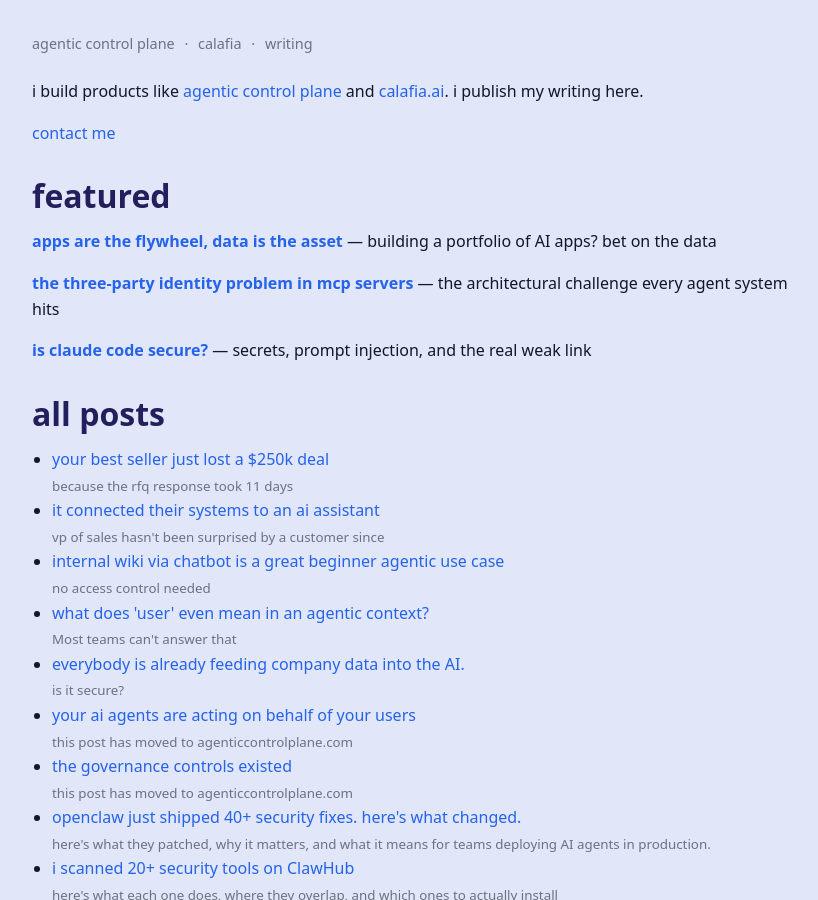
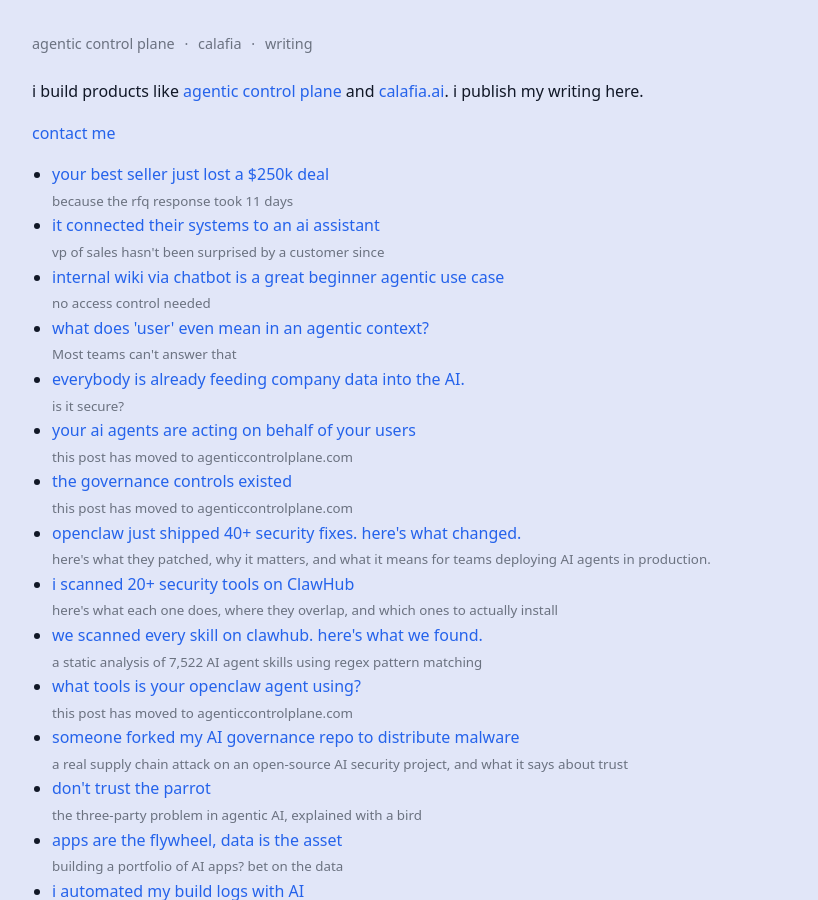
Before and after one commit to davidcrowe/reducibl.com, a Jekyll site: the page built from writing.md, in a window 1280 px wide and 900 px high. Shown: the whole window, without its empty margins (228-1046 px from the left). Built offline with Jekyll 4.4.1, drawn with Linux system fonts in a browser that asks for light colours.

Commit message:
remove featured and all-posts headings; just the post list + subscribe

```diff
--- a/writing.md
+++ b/writing.md
@@ -7,16 +7,6 @@ description: "i build products like agentic control plane and calafia.ai. i publ
 i build products like [agentic control plane](https://agenticcontrolplane.com) and [calafia.ai](https://calafia.ai). i publish my writing here.
 
 <p style="color: var(--muted);"><a href="https://www.linkedin.com/in/mrdavidcrowe">contact me</a></p>
-
-## featured
-
-[**apps are the flywheel, data is the asset**](/writing/apps-are-the-flywheel-data-is-the-asset) — building a portfolio of AI apps? bet on the data
-
-[**the three-party identity problem in mcp servers**](/writing/the-three-party-identity-problem-in-mcp-servers) — the architectural challenge every agent system hits
-
-[**is claude code secure?**](/writing/is-claude-code-secure) — secrets, prompt injection, and the real weak link
-
-## all posts
 
 <ul>
   {% for post in site.posts %}
```
